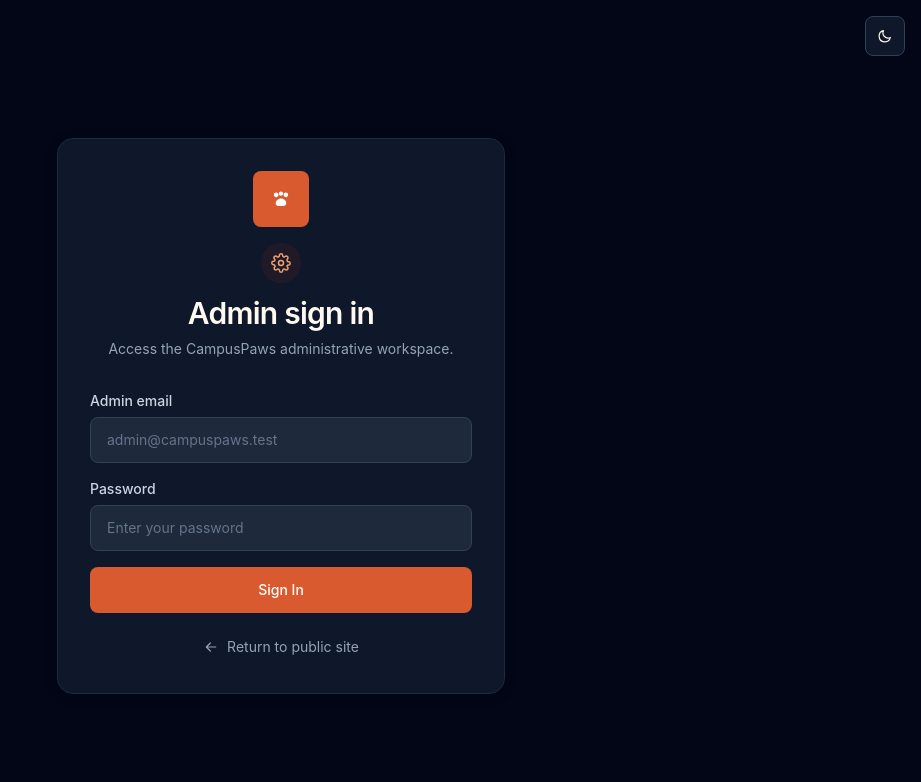
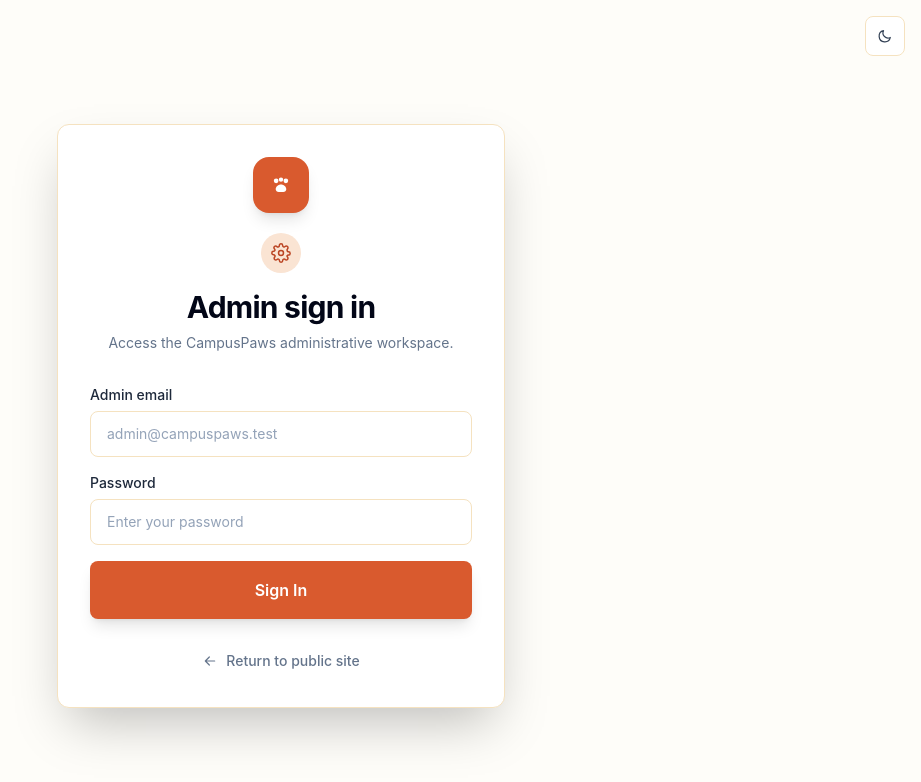
Before and after one commit to ashlesha-sarma/campus-paws, a React (Vite) app in the folder frontend/: page /admin/login in a window 1280 px wide. Shown: the top 782 px of the page, without its empty margins (359-1280 px from the left). Built offline with nearby package versions, Linux system fonts and the light colour scheme; no server answers; the HTML template or start-up script is replaced by a standard one; a web font is replaced by a local one.

Commit message:
dashboard updates of admin

```diff
--- a/frontend/src/components/AdminLayout.jsx
+++ b/frontend/src/components/AdminLayout.jsx
@@ -42,16 +42,16 @@ export default function AdminLayout() {
     <aside
       className={`${
         mobile ? 'fixed inset-y-0 left-0 z-50 w-72' : 'hidden lg:flex w-72'
-      } flex-shrink-0 flex-col border-r border-forest-800 bg-forest-950 text-cream-100`}
+      } flex-shrink-0 flex-col border-r border-terra-200 bg-terra-50/30 dark:border-forest-800 dark:bg-forest-950`}
     >
-      <div className="border-b border-forest-800 p-6">
+      <div className="border-b border-terra-200 p-6 dark:border-forest-800">
         <div className="flex items-center gap-3">
-          <div className="flex h-10 w-10 items-center justify-center rounded-lg bg-terra-500 text-white">
+          <div className="flex h-10 w-10 items-center justify-center rounded-lg bg-terra-500 text-white shadow-sm">
             <LogoMark className="h-5 w-5" />
           </div>
           <div>
-            <p className="text-base font-semibold text-cream-100">CampusPaws</p>
-            <p className="text-xs text-forest-400">Administration</p>
+            <p className="text-base font-semibold text-forest-950 dark:text-cream-100">CampusPaws</p>
+            <p className="text-xs text-terra-600 dark:text-forest-400 font-medium">Administration</p>
           </div>
         </div>
       </div>
@@ -65,10 +65,10 @@ export default function AdminLayout() {
               to={item.to}
               onClick={() => setSidebarOpen(false)}
               className={({ isActive }) =>
-                `flex items-center gap-3 rounded-xl px-4 py-3 text-sm font-medium ${
+                `flex items-center gap-3 rounded-xl px-4 py-3 text-sm font-medium transition-all duration-200 ${
                   isActive
-                    ? 'border border-terra-500/30 bg-terra-500/15 text-terra-300'
-                    : 'text-forest-300 hover:bg-forest-800 hover:text-cream-100'
+                    ? 'border border-terra-500/20 bg-terra-500/10 text-terra-700 shadow-sm dark:border-terra-500/30 dark:bg-terra-500/15 dark:text-terra-300'
+                    : 'text-forest-600 hover:bg-terra-100 hover:text-terra-700 dark:text-forest-400 dark:hover:bg-forest-800 dark:hover:text-cream-100'
                 }`
               }
             >
@@ -79,19 +79,19 @@ export default function AdminLayout() {
         })}
       </nav>
 
-      <div className="border-t border-forest-800 p-4">
+      <div className="border-t border-terra-200 p-4 dark:border-forest-800">
         <div className="mb-3 flex items-center gap-3">
-          <div className="flex h-9 w-9 items-center justify-center rounded-lg bg-terra-900/20 text-sm font-semibold text-terra-300">
+          <div className="flex h-9 w-9 items-center justify-center rounded-lg bg-terra-500 text-sm font-semibold text-white shadow-sm">
             {user.name.charAt(0).toUpperCase()}
           </div>
           <div className="min-w-0 flex-1">
-            <p className="truncate text-sm font-medium text-cream-100">{user.name}</p>
-            <p className="truncate text-xs text-forest-400">{user.email}</p>
+            <p className="truncate text-sm font-medium text-forest-950 dark:text-cream-100">{user.name}</p>
+            <p className="truncate text-xs text-terra-600 dark:text-forest-400 font-medium">{user.email}</p>
           </div>
         </div>
         <button
           onClick={handleLogout}
-          className="w-full rounded-lg border border-red-900/40 px-3 py-2 text-left text-sm text-red-300 hover:bg-red-900/20"
+          className="w-full rounded-xl border border-red-200 px-3 py-2.5 text-left text-sm font-medium text-red-600 hover:bg-red-50 transition-colors dark:border-red-900/40 dark:text-red-300 dark:hover:bg-red-900/20"
         >
           Sign Out
         </button>
--- a/frontend/src/components/DonationCard.jsx
+++ b/frontend/src/components/DonationCard.jsx
@@ -1,6 +1,6 @@
 import React, { useEffect, useRef, useState } from 'react';
 import { Link } from 'react-router-dom';
-import { ClockIcon, HeartIcon, UsersIcon } from './Icons';
+import { ClockIcon, HeartIcon } from './Icons';
 
 function MiniProgressBar({ pct }) {
   const [display, setDisplay] = useState(0);
@@ -112,12 +112,8 @@ export default function DonationCard({ drive }) {
             </span>
           </div>
           <MiniProgressBar pct={pct} />
-          <div className="flex items-center justify-between text-xs text-forest-500 dark:text-forest-400">
+          <div className="flex items-center text-xs text-forest-500 dark:text-forest-400">
             <span className="font-medium text-terra-600 dark:text-terra-300">{pct}% funded</span>
-            <span className="flex items-center gap-1">
-              <UsersIcon className="h-3.5 w-3.5" />
-              {drive.donor_count || 0} donors
-            </span>
           </div>
         </div>
 
--- a/frontend/src/pages/admin/AdminDashboard.jsx
+++ b/frontend/src/pages/admin/AdminDashboard.jsx
@@ -86,13 +86,13 @@ export default function AdminDashboard() {
                 <Link
                   key={item.to}
                   to={item.to}
-                  className="rounded-xl border border-cream-200 p-4 transition-colors hover:border-terra-300 hover:bg-terra-50 dark:border-forest-700 dark:hover:bg-forest-800"
+                  className="rounded-xl border border-terra-100 bg-terra-50/30 p-4 shadow-sm transition-all duration-200 hover:border-terra-300 hover:bg-terra-50 hover:shadow-md dark:border-forest-700 dark:bg-forest-900 dark:hover:bg-forest-800"
                 >
-                  <div className="mb-3 flex h-10 w-10 items-center justify-center rounded-lg bg-terra-50 text-terra-600 dark:bg-terra-900/20 dark:text-terra-300">
+                  <div className="mb-3 flex h-10 w-10 items-center justify-center rounded-lg bg-terra-500 text-white shadow-sm">
                     <Icon className="h-4 w-4" />
                   </div>
-                  <p className="text-sm font-medium text-forest-900 dark:text-cream-100">{item.label}</p>
-                  <p className="mt-1 text-xs text-forest-500 dark:text-forest-400">{item.desc}</p>
+                  <p className="text-sm font-semibold text-forest-900 dark:text-cream-100">{item.label}</p>
+                  <p className="mt-1 text-xs text-terra-700 dark:text-forest-400 font-medium">{item.desc}</p>
                 </Link>
               );
             })}
--- a/frontend/src/pages/admin/AdminLogin.jsx
+++ b/frontend/src/pages/admin/AdminLogin.jsx
@@ -34,61 +34,61 @@ export default function AdminLogin() {
   };
 
   return (
-    <div className="min-h-screen bg-forest-950 p-4">
-      <button onClick={toggle} className="fixed right-4 top-4 btn-icon border-forest-700 bg-forest-900 text-cream-100">
+    <div className="min-h-screen bg-cream-50 p-4 dark:bg-forest-950 transition-colors">
+      <button onClick={toggle} className="fixed right-4 top-4 btn-icon z-50">
         {dark ? <SunIcon className="h-4 w-4" /> : <MoonIcon className="h-4 w-4" />}
       </button>
 
-      <div className="mx-auto flex min-h-screen w-full max-w-md items-center justify-center">
-        <div className="w-full rounded-2xl border border-forest-800 bg-forest-900 p-8 shadow-card">
+      <div className="mx-auto flex min-h-screen w-full max-w-md items-center justify-center py-10">
+        <div className="card w-full p-8 shadow-2xl">
           <div className="mb-8 text-center">
-            <div className="mx-auto mb-4 flex h-14 w-14 items-center justify-center rounded-lg bg-terra-500 text-white">
+            <div className="mx-auto mb-5 flex h-14 w-14 items-center justify-center rounded-2xl bg-terra-500 text-white shadow-lg">
               <LogoMark className="h-6 w-6" />
             </div>
-            <div className="mx-auto mb-3 flex h-10 w-10 items-center justify-center rounded-full bg-terra-900/20 text-terra-300">
+            <div className="mx-auto mb-4 flex h-10 w-10 items-center justify-center rounded-full bg-terra-100 text-terra-600 dark:bg-terra-900/20 dark:text-terra-300">
               <SettingsIcon className="h-5 w-5" />
             </div>
-            <h1 className="text-3xl text-cream-100">Admin sign in</h1>
-            <p className="mt-2 text-sm text-forest-400">Access the CampusPaws administrative workspace.</p>
+            <h1 className="text-3xl font-bold text-forest-950 dark:text-cream-100">Admin sign in</h1>
+            <p className="mt-2 text-sm text-forest-500 dark:text-forest-400">Access the CampusPaws administrative workspace.</p>
           </div>
 
           <form onSubmit={submit} className="space-y-4">
             <div>
-              <label className="mb-1.5 block text-sm font-medium text-forest-300">Admin email</label>
+              <label className="label">Admin email</label>
               <input
                 type="email"
                 required
                 value={email}
                 onChange={(e) => setEmail(e.target.value)}
                 placeholder="admin@campuspaws.test"
-                className="input border-forest-700 bg-forest-800 text-cream-100 placeholder:text-forest-500"
+                className="input"
               />
             </div>
             <div>
-              <label className="mb-1.5 block text-sm font-medium text-forest-300">Password</label>
+              <label className="label">Password</label>
               <input
                 type="password"
                 required
                 value={password}
                 onChange={(e) => setPassword(e.target.value)}
                 placeholder="Enter your password"
-                className="input border-forest-700 bg-forest-800 text-cream-100 placeholder:text-forest-500"
+                className="input"
               />
             </div>
 
             {error && (
-              <div className="rounded-xl border border-red-900 bg-red-900/20 p-3 text-sm text-red-300">
+              <div className="rounded-xl border border-red-200 bg-red-50 p-3 text-sm text-red-700 dark:border-red-900 dark:bg-red-900/20 dark:text-red-300">
                 {error}
               </div>
             )}
 
-            <button type="submit" disabled={loading} className={`btn-primary w-full justify-center py-3 ${loading ? 'opacity-70' : ''}`}>
-              {loading ? 'Authenticating' : 'Sign In'}
+            <button type="submit" disabled={loading} className={`btn-primary w-full justify-center py-4 text-base font-semibold shadow-lg transition-transform active:scale-[0.98] ${loading ? 'opacity-70' : ''}`}>
+              {loading ? 'Authenticating...' : 'Sign In'}
             </button>
           </form>
 
-          <p className="mt-6 text-center">
-            <Link to="/" className="inline-flex items-center gap-2 text-sm text-forest-400 hover:text-terra-300">
+          <p className="mt-8 text-center">
+            <Link to="/" className="inline-flex items-center gap-2 text-sm font-medium text-forest-500 hover:text-terra-600 transition-colors dark:text-forest-400 dark:hover:text-terra-300">
               <ArrowLeftIcon className="h-4 w-4" />
               Return to public site
             </Link>
--- a/frontend/src/pages/user/Donations.jsx
+++ b/frontend/src/pages/user/Donations.jsx
@@ -2,7 +2,7 @@ import React, { useEffect, useState } from 'react';
 import API from '../../api/api';
 import DonationCard from '../../components/DonationCard';
 import { SkeletonCard } from '../../components/Skeleton';
-import { CheckCircleIcon, HeartIcon, UsersIcon } from '../../components/Icons';
+import { CheckCircleIcon, HeartIcon } from '../../components/Icons';
 
 function AnimatedNumber({ value, prefix = '', suffix = '' }) {
   const [displayed, setDisplayed] = useState(0);
@@ -74,7 +74,7 @@ export default function Donations() {
           {/* Summary stats */}
           {!loading && drives.length > 0 && (
             <div
-              className="mt-8 grid gap-4 sm:grid-cols-3 max-w-2xl"
+              className="mt-8 grid gap-4 sm:grid-cols-2 max-w-xl"
               style={{ animation: 'slide-up-fade 0.6s ease both' }}
             >
               {[
@@ -86,14 +86,7 @@ export default function Donations() {
                   bg: 'bg-terra-50',
                   border: 'border-terra-200',
                 },
-                {
-                  icon: UsersIcon,
-                  label: 'Donors',
-                  value: <AnimatedNumber value={totalDonors} />,
-                  color: 'text-forest-700',
-                  bg: 'bg-forest-50',
-                  border: 'border-forest-200',
-                },
+
                 {
                   icon: CheckCircleIcon,
                   label: 'Overall funded',
```
